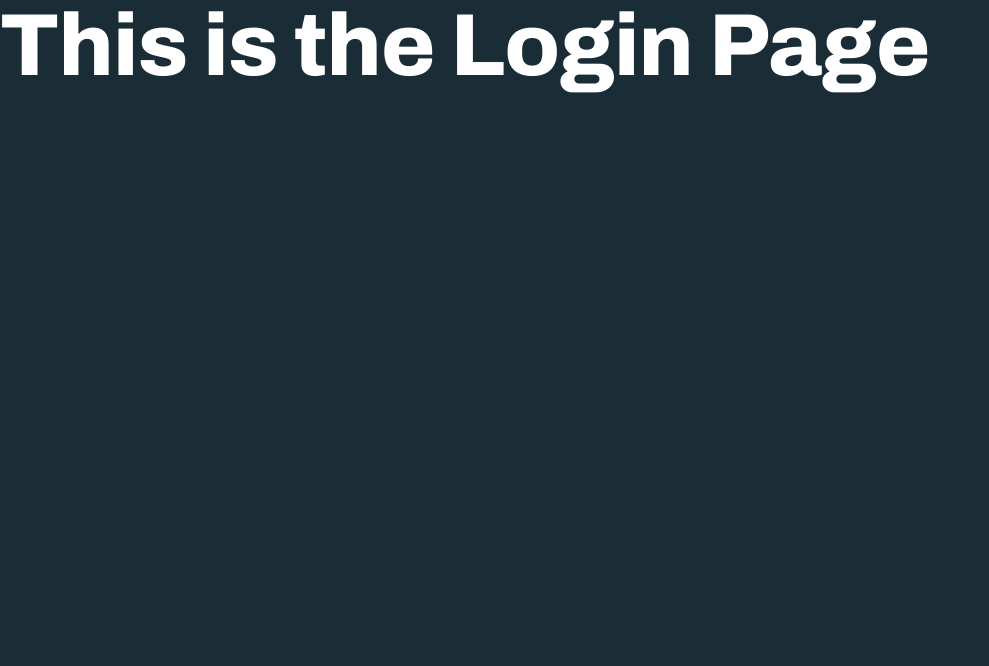
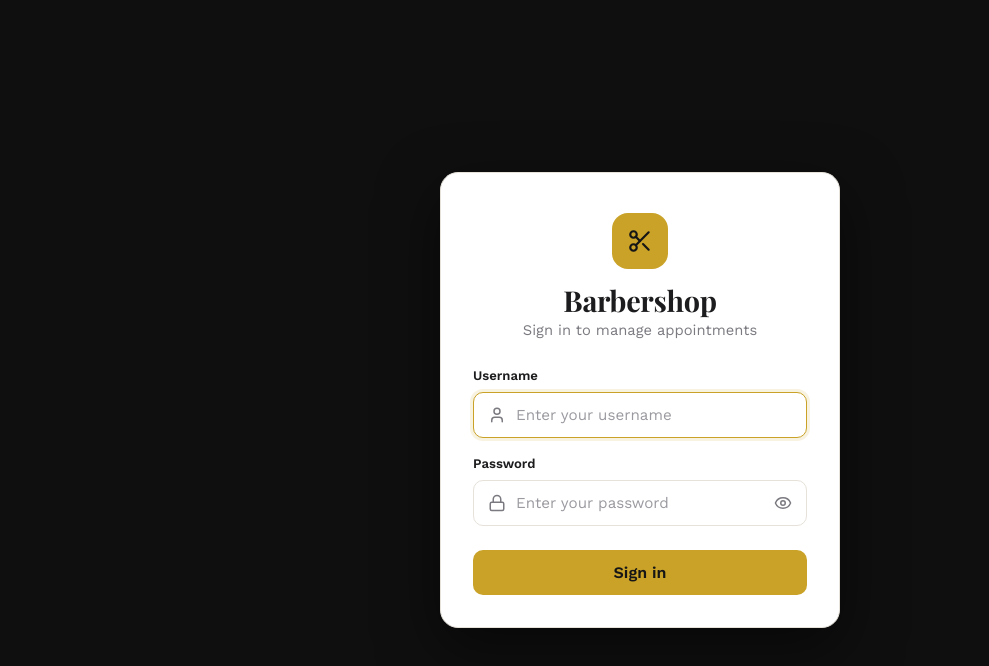
Before and after one commit to devinggenesis-design/AppointmentSystem, a React (Vite) app: page /admin/login in a window 1280 px wide. Shown: the top 666 px of the page, without its empty margins (0-989 px from the left). Built offline with nearby package versions, Linux system fonts and the light colour scheme.

Commit message:
Added Login Page

```diff
--- a/src/components/AppointmentList.css
+++ b/src/components/AppointmentList.css
@@ -17,7 +17,7 @@
   text-transform: uppercase;
   letter-spacing: 0.08em;
   color: var(--muted);
-  background: #faf9f6;
+  background: var(--surface-2);
   padding: 14px 20px;
   border-bottom: 1px solid var(--border);
 }
@@ -34,7 +34,7 @@
 }
 
 .appt-table tbody tr:hover {
-  background: #fcfbf9;
+  background: var(--surface-2);
 }
 
 .appt-customer {
--- /dev/null
+++ b/src/pages/admin/Login.css
@@ -0,0 +1,140 @@
+/* Dark background only */
+.login-page {
+  min-height: 100vh;
+  display: grid;
+  place-items: center;
+  padding: 16px;
+  background: #0f0f10;
+}
+
+/* Light card */
+.login-card {
+  width: 100%;
+  max-width: 400px;
+  background: #ffffff;
+  border: 1px solid #e6e2da;
+  border-radius: 18px;
+  padding: 40px 32px 32px;
+  box-shadow: 0 20px 60px rgba(0, 0, 0, 0.5);
+  color: #1c1c1e;
+}
+
+.login-logo {
+  width: 56px;
+  height: 56px;
+  margin: 0 auto 16px;
+  border-radius: 16px;
+  background: #c9a227;
+  color: #161616;
+  display: grid;
+  place-items: center;
+}
+
+.login-title {
+  text-align: center;
+  font-family: "Playfair Display", Georgia, serif;
+  font-size: 1.8rem;
+  margin: 0 0 4px;
+  color: #1c1c1e;
+}
+
+.login-subtitle {
+  text-align: center;
+  margin: 0 0 24px;
+  color: #7a7a80;
+  font-size: 0.92rem;
+}
+
+.login-error {
+  background: rgba(224, 85, 85, 0.1);
+  border: 1px solid rgba(224, 85, 85, 0.3);
+  color: #e05555;
+  padding: 10px 14px;
+  border-radius: 10px;
+  font-size: 0.88rem;
+  margin-bottom: 16px;
+}
+
+.login-field {
+  display: block;
+  margin-bottom: 16px;
+}
+
+.login-field > span {
+  display: block;
+  font-size: 0.82rem;
+  font-weight: 600;
+  margin-bottom: 6px;
+  color: #1c1c1e;
+}
+
+.login-input {
+  display: flex;
+  align-items: center;
+  gap: 10px;
+  background: #ffffff;
+  border: 1px solid #e6e2da;
+  border-radius: 10px;
+  padding: 0 14px;
+  color: #7a7a80;
+  transition:
+    border-color 0.2s,
+    box-shadow 0.2s;
+}
+
+.login-input:focus-within {
+  border-color: #c9a227;
+  box-shadow: 0 0 0 3px rgba(201, 162, 39, 0.14);
+}
+
+.login-input input {
+  flex: 1;
+  border: none;
+  outline: none;
+  background: transparent;
+  padding: 13px 0;
+  font-size: 0.95rem;
+  color: #1c1c1e;
+}
+
+.login-input input::placeholder {
+  color: #9a9aa0;
+}
+
+.login-eye {
+  display: grid;
+  place-items: center;
+  background: none;
+  border: none;
+  color: #7a7a80;
+  cursor: pointer;
+  padding: 0;
+}
+
+.login-eye:hover {
+  color: #1c1c1e;
+}
+
+.login-submit {
+  width: 100%;
+  margin-top: 8px;
+  padding: 13px;
+  background: #c9a227;
+  color: #161616;
+  border: none;
+  border-radius: 10px;
+  font-size: 1rem;
+  font-weight: 700;
+  cursor: pointer;
+  transition:
+    filter 0.2s,
+    transform 0.1s;
+}
+
+.login-submit:hover {
+  filter: brightness(0.95);
+}
+
+.login-submit:active {
+  transform: scale(0.99);
+}
--- a/src/pages/admin/Login.jsx
+++ b/src/pages/admin/Login.jsx
@@ -1,5 +1,98 @@
+import { useState } from "react";
+import { Navigate, useNavigate } from "react-router-dom";
+import { Scissors, User, Lock, Eye, EyeOff } from "lucide-react";
+import "./Login.css";
+
+const ADMIN = { username: "admin", password: "admin123" };
+
 function Login() {
-  return <h1>This is the Login Page</h1>;
+  const navigate = useNavigate();
+  const [username, setUsername] = useState("");
+  const [password, setPassword] = useState("");
+  const [showPassword, setShowPassword] = useState(false);
+  const [error, setError] = useState("");
+
+  if (localStorage.getItem("adminToken")) {
+    return <Navigate to="/admin/dashboard" replace />;
+  }
+
+  const handleSubmit = (e) => {
+    e.preventDefault();
+
+    if (!username.trim() || !password) {
+      setError("Please enter your username and password.");
+      return;
+    }
+
+    if (username.trim() === ADMIN.username && password === ADMIN.password) {
+      localStorage.setItem("adminToken", "logged-in");
+      navigate("/admin/dashboard");
+    } else {
+      setError("Incorrect username or password.");
+    }
+  };
+
+  return (
+    <div className="login-page">
+      <form className="login-card" onSubmit={handleSubmit}>
+        <div className="login-logo">
+          <Scissors size={26} />
+        </div>
+
+        <h1 className="login-title">Barbershop</h1>
+        <p className="login-subtitle">Sign in to manage appointments</p>
+
+        {error && <div className="login-error">{error}</div>}
+
+        <label className="login-field">
+          <span>Username</span>
+          <div className="login-input">
+            <User size={18} />
+            <input
+              type="text"
+              placeholder="Enter your username"
+              value={username}
+              onChange={(e) => {
+                setUsername(e.target.value);
+                setError("");
+              }}
+              autoComplete="username"
+              autoFocus
+            />
+          </div>
+        </label>
+
+        <label className="login-field">
+          <span>Password</span>
+          <div className="login-input">
+            <Lock size={18} />
+            <input
+              type={showPassword ? "text" : "password"}
+              placeholder="Enter your password"
+              value={password}
+              onChange={(e) => {
+                setPassword(e.target.value);
+                setError("");
+              }}
+              autoComplete="current-password"
+            />
+            <button
+              type="button"
+              className="login-eye"
+              onClick={() => setShowPassword(!showPassword)}
+              aria-label={showPassword ? "Hide password" : "Show password"}
+            >
+              {showPassword ? <EyeOff size={18} /> : <Eye size={18} />}
+            </button>
+          </div>
+        </label>
+
+        <button type="submit" className="login-submit">
+          Sign in
+        </button>
+      </form>
+    </div>
+  );
 }
 
 export default Login;
```
